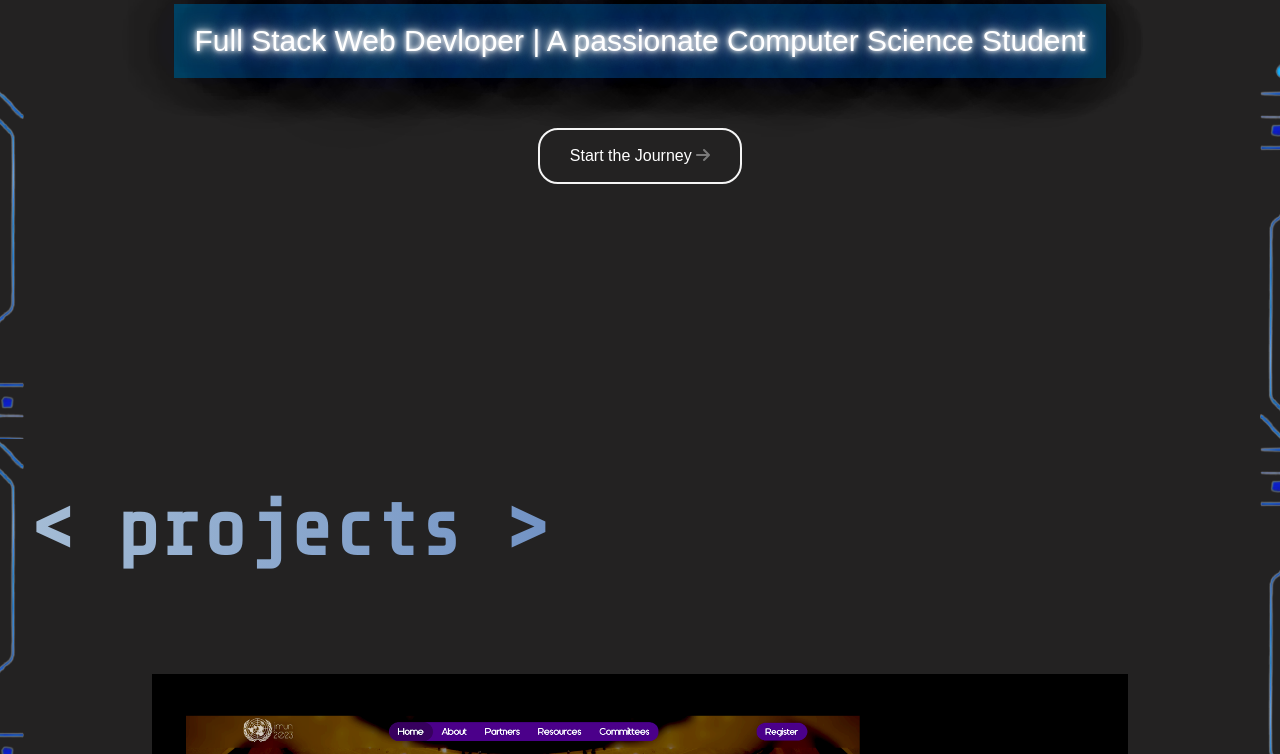
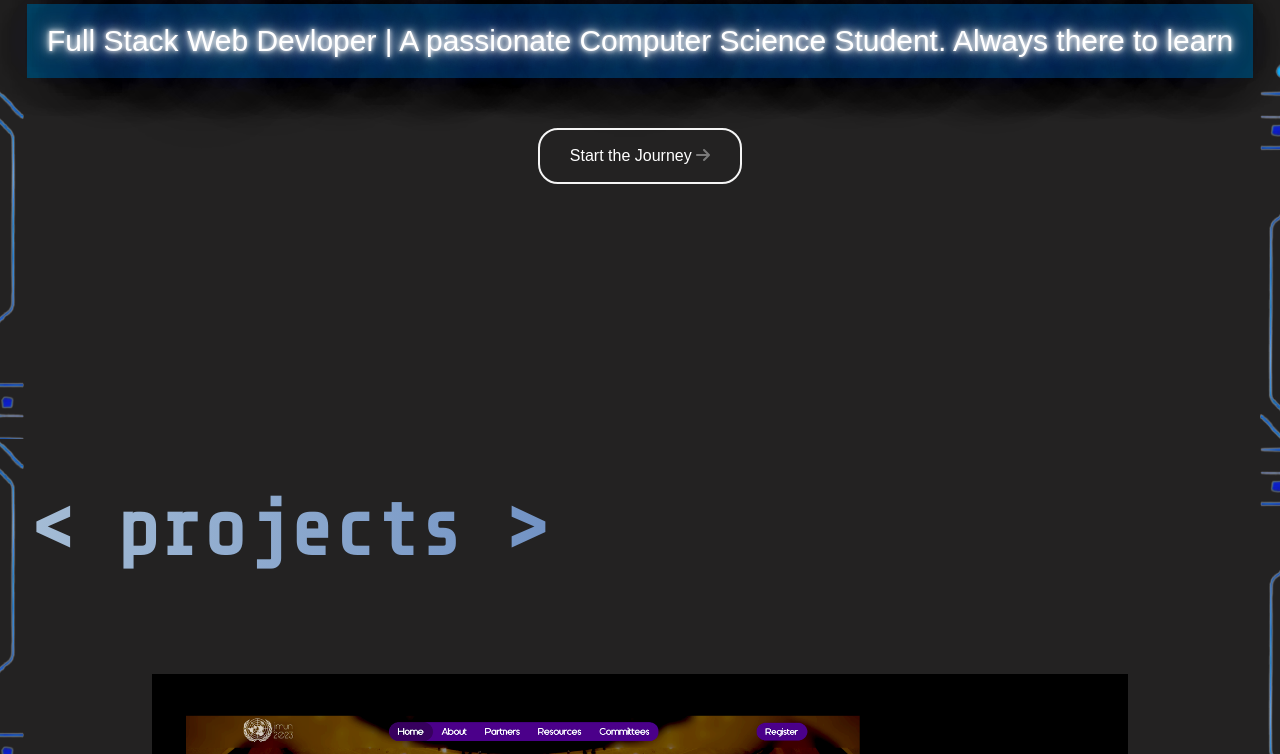
Before and after one commit to MML-AG/MML-AG.github.io, a plain HTML site: page index.html in a window 1280 px wide. Shown: the part 346-1100 px from the top of the page. Drawn offline with nearby package versions, Linux system fonts and the light colour scheme.

Commit message:
First commit

```diff
--- a/index.html
+++ b/index.html
@@ -11,7 +11,7 @@
 <body onload="typeWriter()">
     <main class="container">
         <h1 id="text"></h1>
-        <h2 id="aboutText">Full Stack Web Devloper | A passionate Computer Science Student</h2>
+        <h2 id="aboutText">Full Stack Web Devloper | A passionate Computer Science Student.  Always there to learn</h2>
       <a href="#popup-article" class="btn"> Start the Journey <i class="fa fa-sharp fa-light fa-arrow-right fa-beat-fade"></i> </a>
     </main>
 
```
